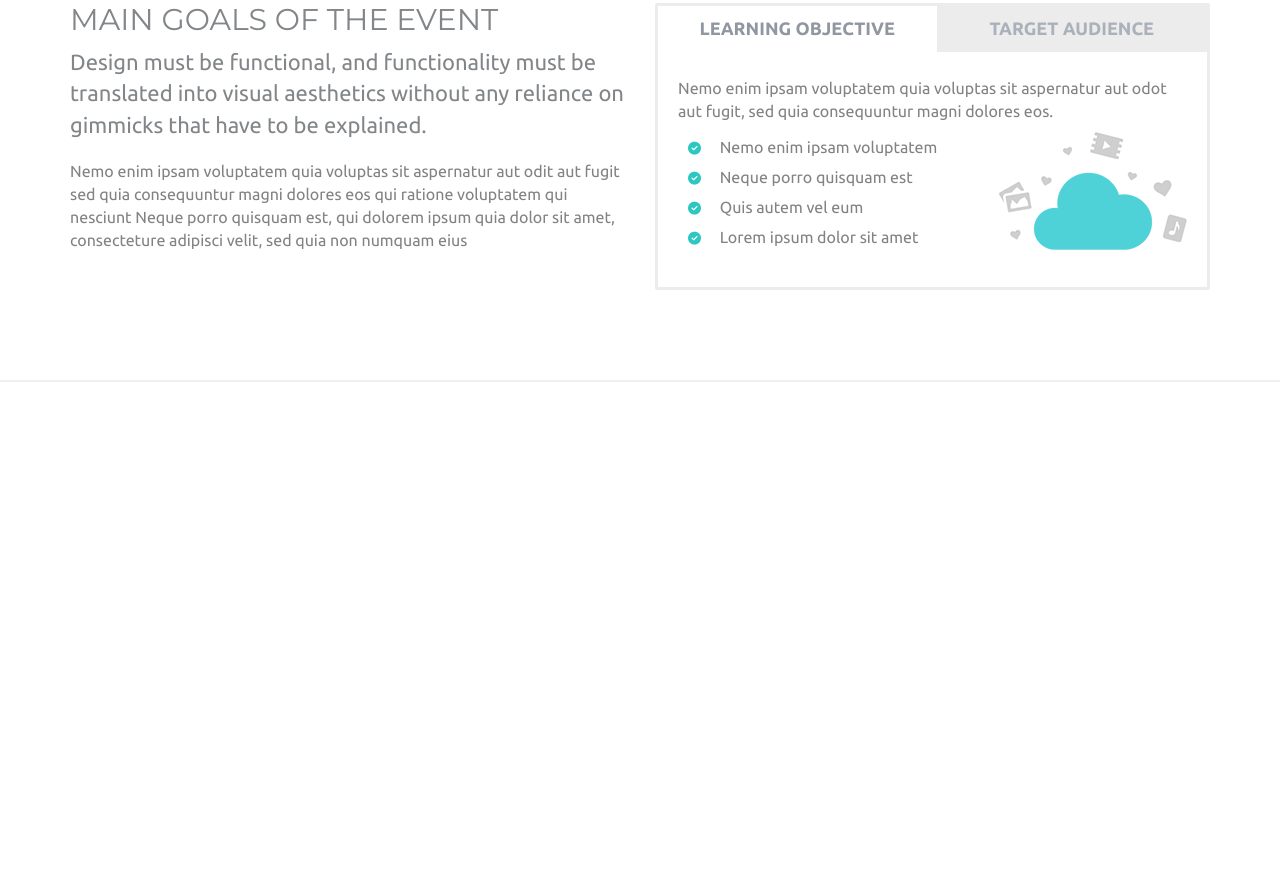
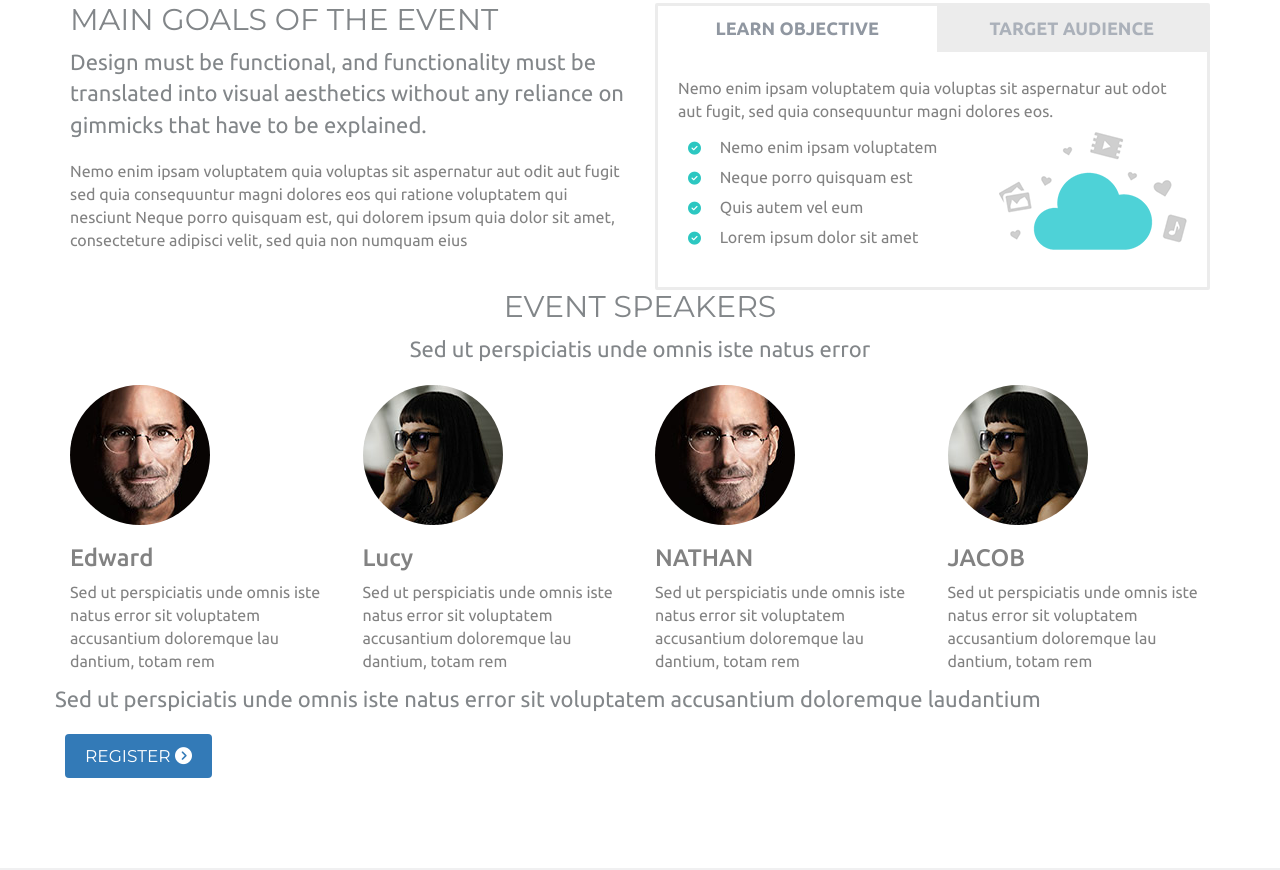
Before and after one commit to TimchenkoSergey/Lending-bst, a plain HTML site: page index.html in a window 1280 px wide. Shown: the part 887-1757 px from the top of the page. Before the commit the page ends 1269 px from the top, so only its background shows below. Drawn offline with nearby package versions, Linux system fonts and the light colour scheme.

Commit message:
Complete markup for speakers section.

```diff
--- a/css/main.css
+++ b/css/main.css
@@ -171,6 +171,7 @@
  	font-family: "Ubuntu", sans-serif;
  	font-size: 18px;
  	font-weight: 700;
+ 	text-transform: uppercase;
  	outline: 0;
  }
 
--- a/index.html
+++ b/index.html
@@ -68,7 +68,7 @@
 						<ul class="nav nav-tabs nav-justified" role="tablist">
 							<li role="presentation" class="active">
 								<a href="#home" aria-controls="home" role="tab" data-toggle="tab">
-									LEARNING OBJECTIVE
+									LEARN OBJECTIVE
 								</a>
 							</li>
 							<li role="presentation">
@@ -134,6 +134,76 @@
 					</div>
 				</div>
 			</div>
+			<div class="row text-center speakers-head">
+				<h2>EVENT SPEAKERS</h2>
+				<p class="large">Sed ut perspiciatis unde omnis iste natus error</p>
+			</div>
+			<div class="row speakers-main">
+				<div class="col-sm-3">
+					<div class="item">
+						<div>
+							<img class="img-circle" src="img/jobs.jpg" alt="Jobs">
+							<h3>Edward</h3>
+						</div>
+						<p>
+							Sed ut perspiciatis unde omnis iste natus error
+							 sit voluptatem accusantium doloremque lau dantium,
+							 totam rem
+						</p>
+					</div>
+				</div>
+				<div class="col-sm-3">
+					<div class="item">
+						<div>
+							<img class="img-circle" src="img/lucy.jpg" alt="Lucy">
+							<h3>Lucy</h3>
+						</div>
+						<p>
+							Sed ut perspiciatis unde omnis iste natus error
+							 sit voluptatem accusantium doloremque lau dantium,
+							 totam rem
+						</p>
+					</div>
+				</div>
+				<div class="col-sm-3">
+					<div class="item">
+						<div>
+							<img class="img-circle" src="img/jobs.jpg" alt="Jobs">
+							<h3>NATHAN</h3>
+						</div>
+						<p>
+							Sed ut perspiciatis unde omnis iste natus error
+							 sit voluptatem accusantium doloremque lau dantium,
+							 totam rem
+						</p>
+					</div>
+				</div>
+				<div class="col-sm-3">
+					<div class="item">
+						<div>
+							<img class="img-circle" src="img/lucy.jpg" alt="Lucy">
+							<h3>JACOB</h3>
+						</div>
+						<p>
+							Sed ut perspiciatis unde omnis iste natus error
+							 sit voluptatem accusantium doloremque lau dantium,
+							 totam rem
+						</p>
+					</div>
+				</div>
+			</div>
+			<div class="row speakers-footer">
+				<p class="large">
+					Sed ut perspiciatis unde omnis iste natus error sit voluptatem
+					 accusantium doloremque laudantium
+				</p>
+				<div class="buttons">
+					<a class="btn btn-primary" href="#">
+						REGISTER
+						<i class="fa fa-chevron-circle-right"></i>
+					</a>
+				</div>
+			</div>
 		</div>
 	</section>
 	<script src="https://ajax.googleapis.com/ajax/libs/jquery/1.11.0/jquery.min.js"></script>
```
